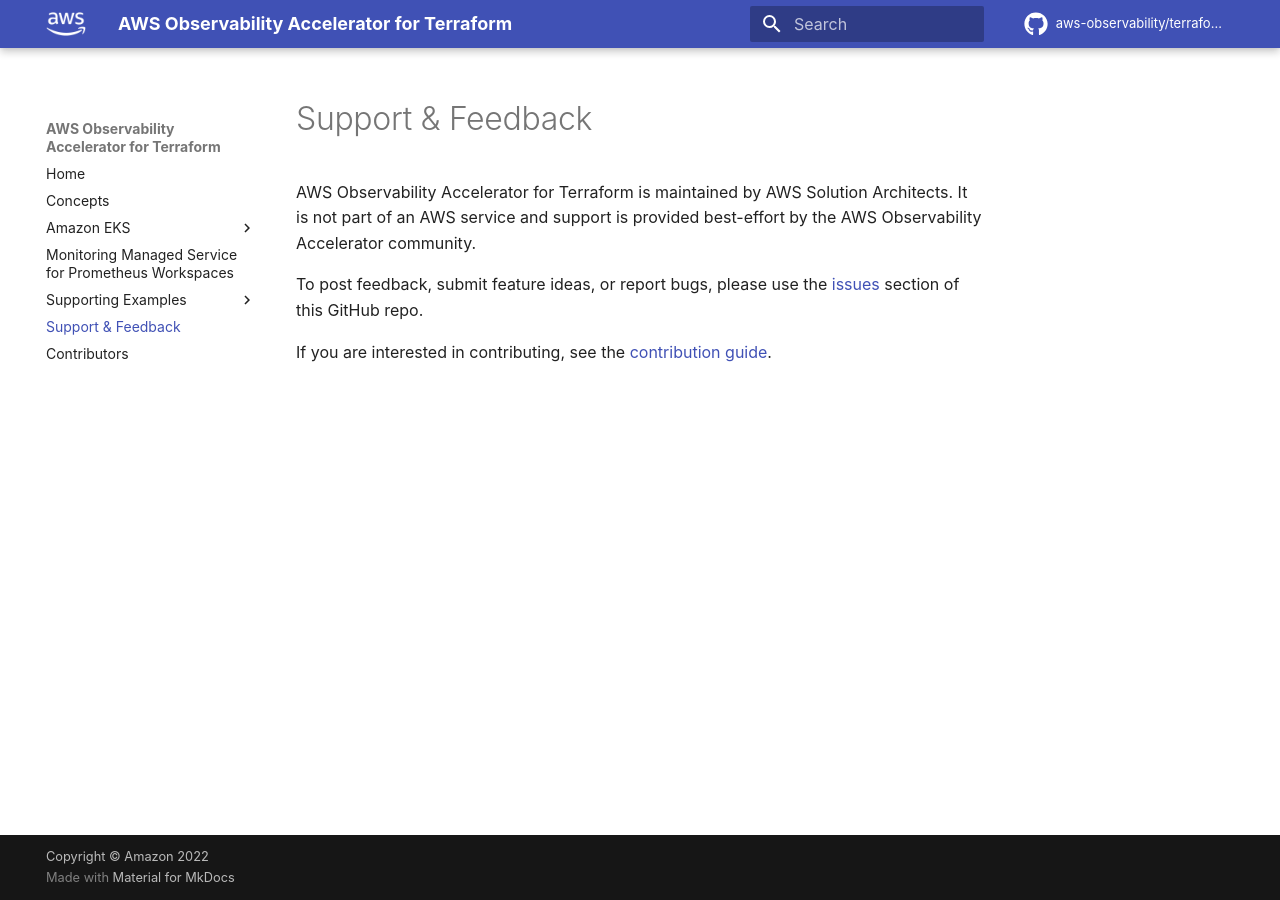
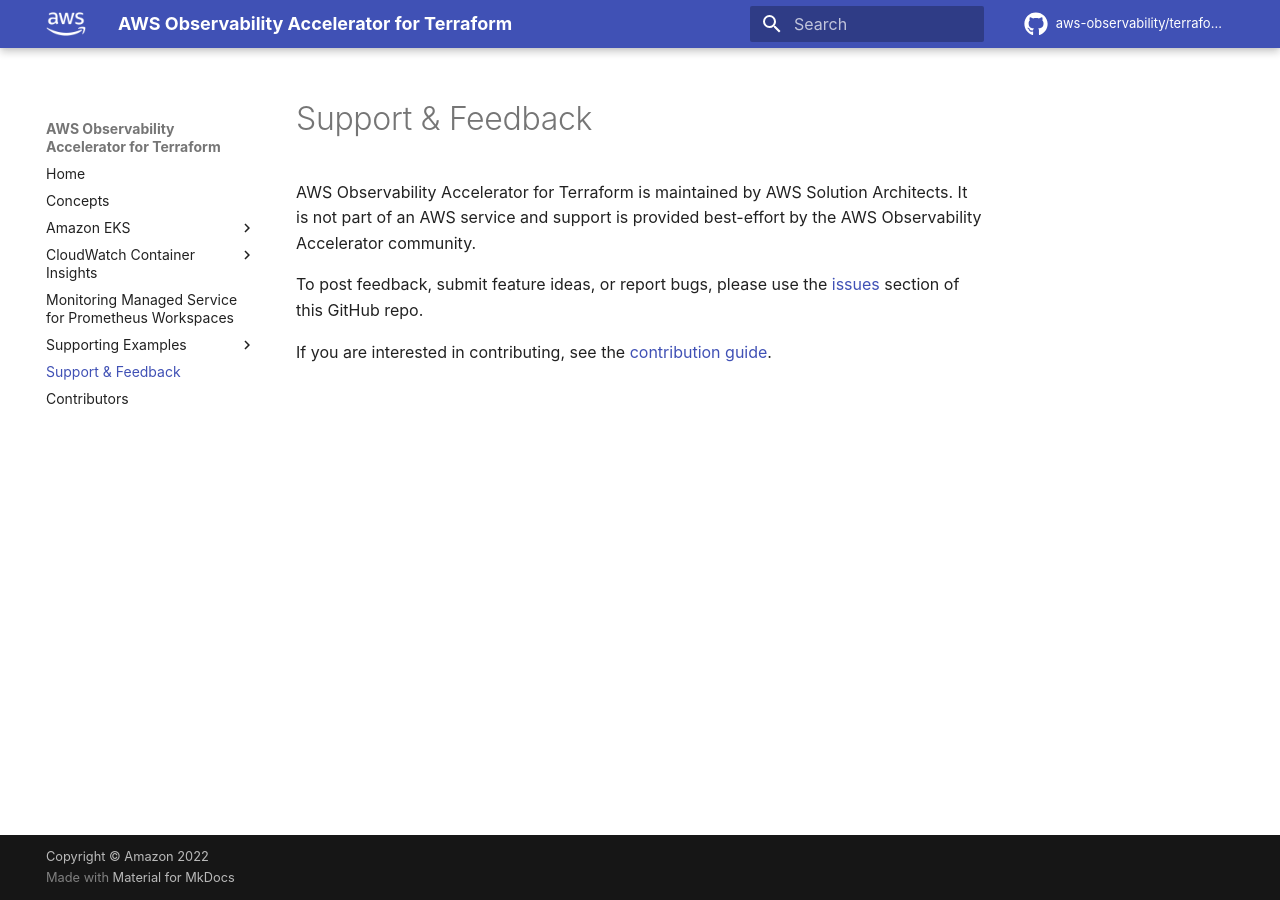
Before and after one commit to aws-observability/terraform-aws-observability-accelerator, an MkDocs documentation site: the page built from docs/support.md, in a window 1280 px wide. Built offline with MkDocs 1.6.1 and Material for MkDocs 9.7.7, drawn with Linux system fonts in a browser that asks for light colours; some web fonts are replaced; comment, search, counter and statistics services are not loaded.

Commit message:
Example for mkdocs

```diff
--- a/mkdocs.yml
+++ b/mkdocs.yml
@@ -34,6 +34,8 @@
       - Viewing logs: eks/logs.md
       - Tracing: eks/tracing.md
       - Teardown: eks/destroy.md
+  - CloudWatch Container Insights:
+      - EKS container insights: cwci/index.md
   - Monitoring Managed Service for Prometheus Workspaces: workloads/managed-prometheus.md
   - Supporting Examples:
       - EKS Cluster with VPC: helpers/new-eks-cluster.md
```
Also changed, not shown: docs/cwci/index.md (added).
